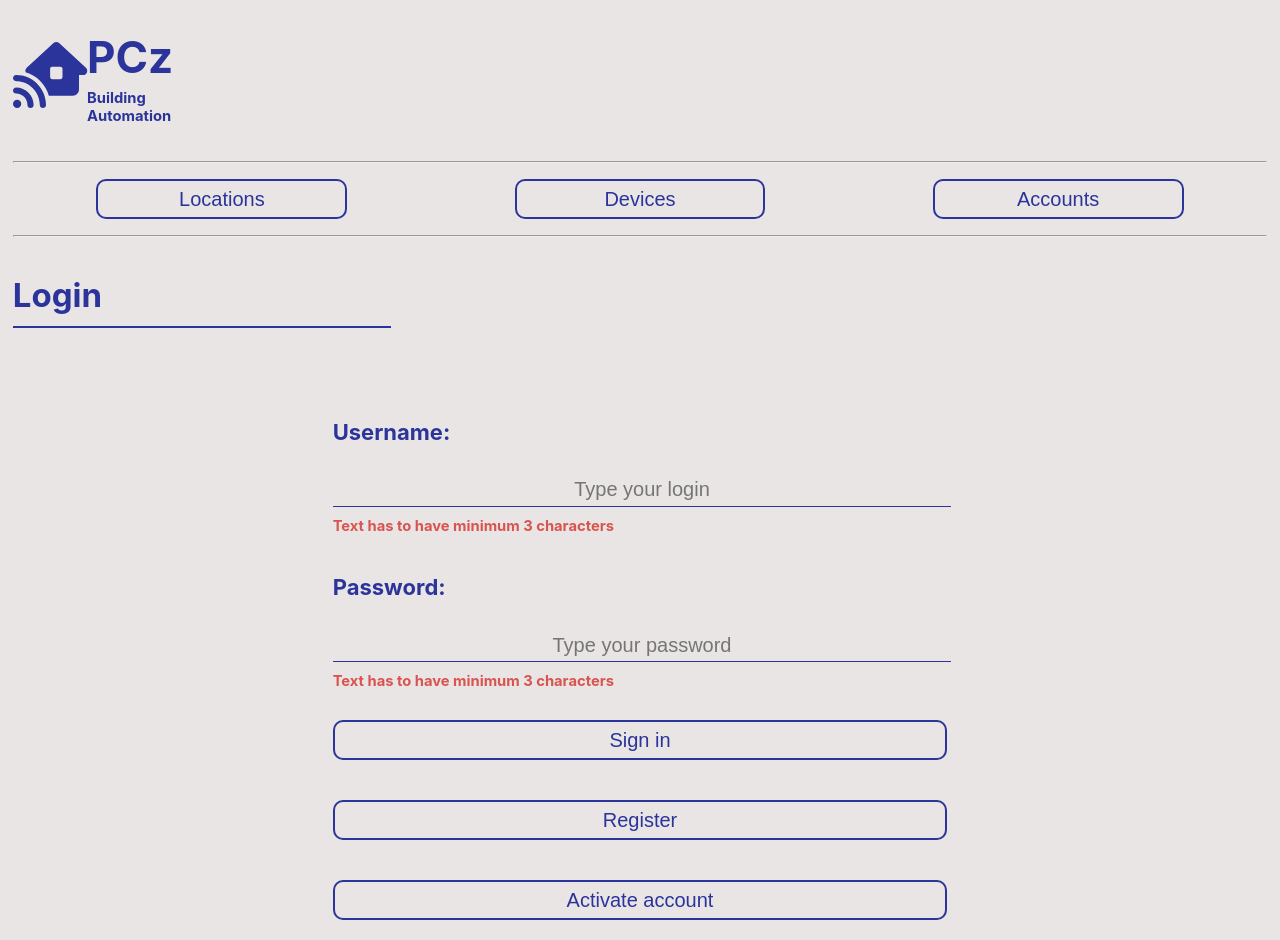
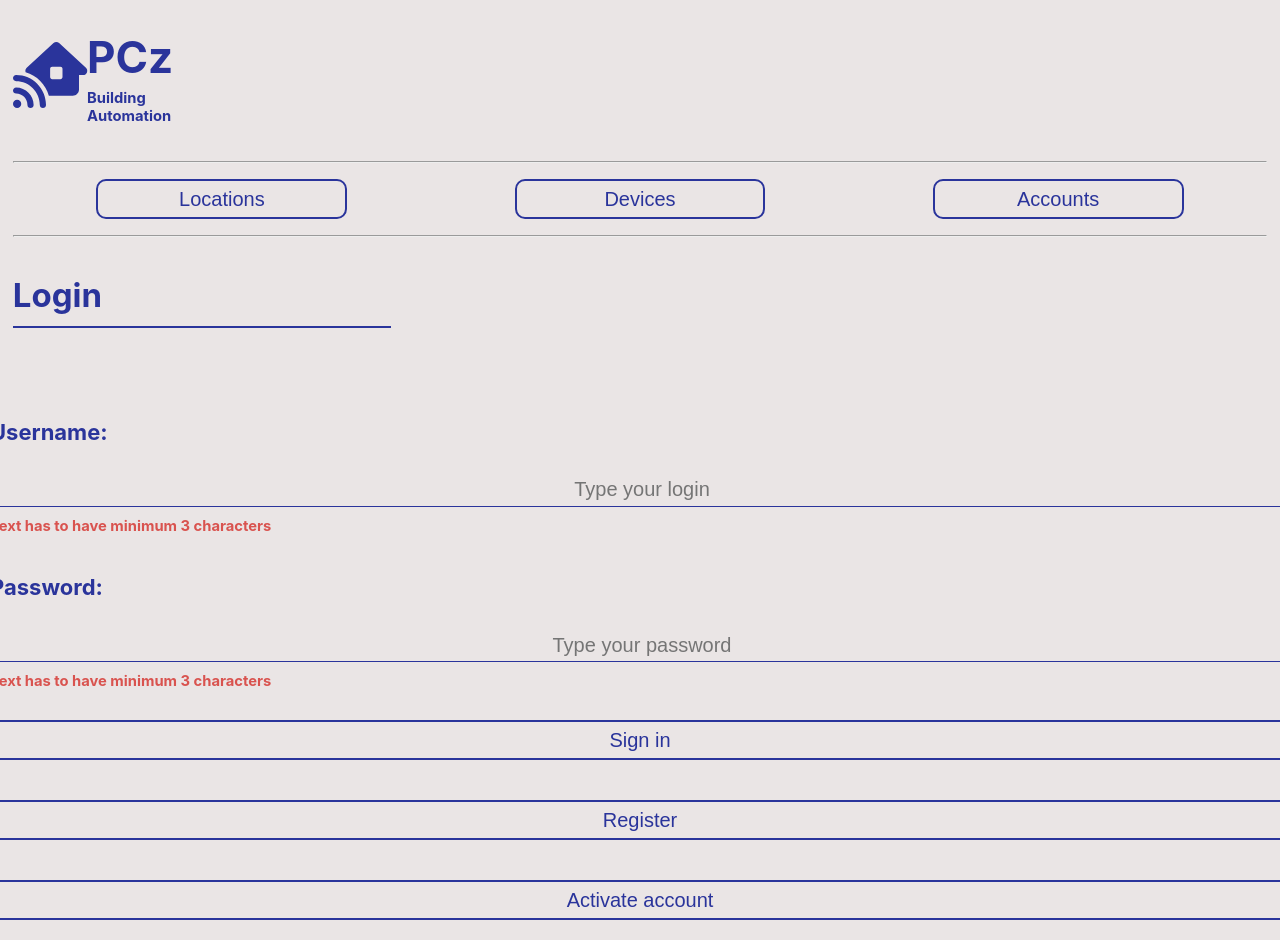
Before and after one commit to czechp/building-automation-frontend, a React (Create React App) app: page /login in a window 1280 px wide. Built offline with nearby package versions, Linux system fonts and the light colour scheme.

Commit message:
Change page width to fixed value

```diff
--- a/src/component/FormCmp.js
+++ b/src/component/FormCmp.js
@@ -1,7 +1,7 @@
 import styled from "styled-components";
 
 const FormCmp = ({title, children})=>{
-    return <Container>
+    return <Container >
         {title && <Header>{title}</Header>}
         {children}
     </Container>
@@ -11,7 +11,7 @@ const Container = styled.div`
     display: flex;
     flex-direction: column;
     align-items: center;
-    width: 70%;
+    width: 100%;
 `
 
 const Header = styled.h3`
--- a/src/component/PageCmp.js
+++ b/src/component/PageCmp.js
@@ -31,7 +31,7 @@ const Content = styled.div`
   justify-content: center;
   align-items: center;
   flex-direction: column;
-  width: 70%;
+  width: 1300px;
 `
 
 
```
